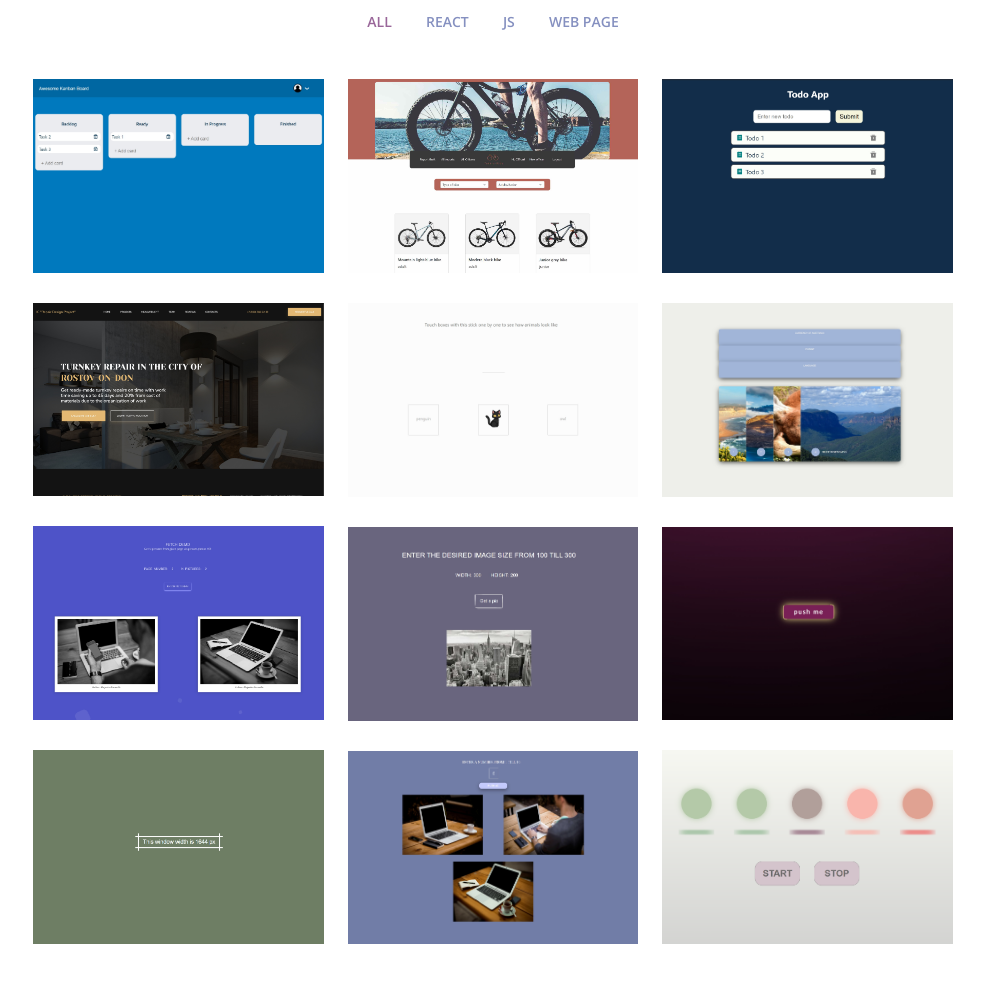
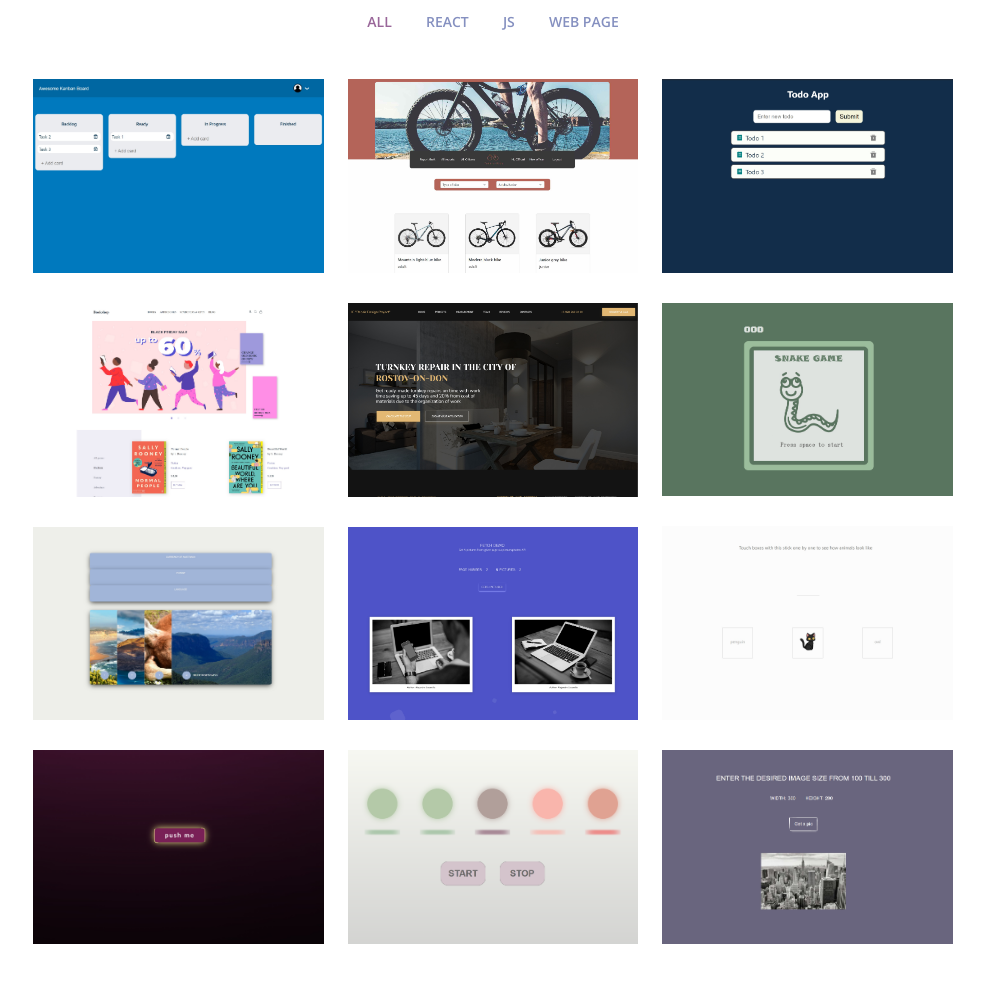
Before and after one commit to EvaOg/evaog.github.io, a plain HTML site: page index.html in a window 1280 px wide. Shown: the part 2867-3874 px from the top of the page, without its empty margins (297-1280 px from the left). Drawn offline with nearby package versions, Linux system fonts and the light colour scheme.

Commit message:
Edited portfolio section

```diff
--- a/assets/scss/_sections.scss
+++ b/assets/scss/_sections.scss
@@ -584,7 +584,7 @@ input:focus:invalid {
 }
 
 @media (max-width: 800px) {
-  .visibletill800 {
+  .unvisibletill800 {
     display: none;
   }
 }
--- a/index.html
+++ b/index.html
@@ -280,7 +280,7 @@
               <h3 class="resume-title">Professional Experience</h3>
               <div class="resume-item">
                 <h4>Organisation & Sales Manager</h4>
-                <h5>2019 - Present</h5>
+                <h5>2019 - 2023</h5>
                 <p><em>Talisman Reisen, Leipzig, Germany </em></p>
                 <ul>
                   <li>Development, implementation and support of the web platform
@@ -318,7 +318,7 @@
             <div class="cv-block">
               <div class="cv">
               <a
-                  href="https://drive.google.com/uc?export=download&id=1DtWXWeJUnI1S7JTXXzdFN2UYPIPPdmpa"
+                  href="https://drive.google.com/uc?export=download&id=1poYPHokARV-3euW5CpF8EI6YzmLRhsu5"
                   download
                   ><svg xmlns="http://www.w3.org/2000/svg" width="40" height="40" fill="#8590c0" class="bi bi-file-earmark-person" viewBox="0 0 16 16">
                     <path d="M11 8a3 3 0 1 1-6 0 3 3 0 0 1 6 0z"/>
@@ -327,7 +327,7 @@
               </div>
               <div class="cv">
                   <a
-                    href="https://drive.google.com/uc?export=download&id=10W5JDhSUoXMX8fZNrCyeZ5J_sHYOYS4k"
+                    href="https://drive.google.com/uc?export=download&id=1SHUYczwW06Ll-FLcm7dNDisyrPoFeKnY"
                     download
                     ><svg xmlns="http://www.w3.org/2000/svg" width="40" height="40" fill="#8590c0" class="bi bi-file-earmark-person-fill" viewBox="0 0 16 16">
                       <path d="M9.293 0H4a2 2 0 0 0-2 2v12a2 2 0 0 0 2 2h8a2 2 0 0 0 2-2V4.707A1 1 0 0 0 13.707 4L10 .293A1 1 0 0 0 9.293 0zM9.5 3.5v-2l3 3h-2a1 1 0 0 1-1-1zM11 8a3 3 0 1 1-6 0 3 3 0 0 1 6 0zm2 5.755V14a1 1 0 0 1-1 1H4a1 1 0 0 1-1-1v-.245S4 12 8 12s5 1.755 5 1.755z"/>
@@ -376,7 +376,7 @@
                 />
                 <div class="portfolio-links">
                   <a
-                    href="https://t3lzq6-3000.csb.app/"
+                    href="https://sl9zpz-3000.csb.app/"
                     target="_blank"
                     title="Kanban Board (React)"
                     ><i class="bx bx-link"> Kanban Board (React)</i
@@ -394,7 +394,7 @@
                 />
                 <div class="portfolio-links">
                   <a
-                    href="https://7tqhtv-3000.csb.app/"
+                    href="https://l52c6g-3000.csb.app/"
                     target="_blank"
                     title="Take-a-Ride (React)"
                     ><i class="bx bx-link"> Take-a-ride (React, axios)</i
@@ -413,10 +413,28 @@
                 />
                 <div class="portfolio-links">
                   <a
-                    href="https://ngcn2q-3000.csb.app/"
+                    href="https://cy4mdv-3000.csb.app/"
                     target="_blank"
                     title="Todo app (React)"
                     ><i class="bx bx-link"> Todo app (React)</i
+                  ></a>
+                </div>
+              </div>
+            </div>
+
+            <div class="col-lg-4 col-md-6 portfolio-item filter-web">
+              <div class="portfolio-wrap">
+                <img
+                  src="assets/img/portfolio/Bookshop.jpg"
+                  class="img-fluid"
+                  alt=""
+                />
+                <div class="portfolio-links">
+                  <a
+                    href="https://fq5yhm.csb.app/"
+                    target="_blank"
+                    title="Bookshop (html, css, js)"
+                    ><i class="bx bx-link"> Bookshop (html, css, js)</i
                   ></a>
                 </div>
               </div>
@@ -440,7 +458,25 @@
               </div>
             </div>
 
-            <div class="col-lg-4 col-md-6 portfolio-item js-css visibletill800">
+            <div class="col-lg-4 col-md-6 portfolio-item js-css unvisibletill800">
+              <div class="portfolio-wrap">
+                <img
+                  src="assets/img/portfolio/SnakeGame.jpg"
+                  class="img-fluid"
+                  alt=""
+                />
+                <div class="portfolio-links">
+                  <a
+                    href="https://qj358x.csb.app/"
+                    target="_blank"
+                    title="Snake Game (html, css, js)"
+                    ><i class="bx bx-link"> Snake Game (html, css, js)</i
+                  ></a>
+                </div>
+              </div>
+            </div>
+
+            <div class="col-lg-4 col-md-6 portfolio-item js-css unvisibletill800">
               <div class="portfolio-wrap">
                 <img
                   src="assets/img/portfolio/Drag&Drop.jpg"
@@ -494,24 +530,6 @@
               </div>
             </div>
 
-            <!-- <div class="col-lg-4 col-md-6 portfolio-item js-css">
-              <div class="portfolio-wrap">
-                <img
-                  src="assets/img/portfolio/Take-a-ride.jpg"
-                  class="img-fluid"
-                  alt=""
-                />
-                <div class="portfolio-links">
-                  <a
-                    href="https://7tqhtv-3000.csb.app/"
-                    target="_blank"
-                    title="Take-a-Ride (React)"
-                    ><i class="bx bx-link"> Take-a-ride (React)</i
-                  ></a>
-                </div>
-              </div>
-            </div> -->
-
             <div class="col-lg-4 col-md-6 portfolio-item js-css">
               <div class="portfolio-wrap">
                 <img
@@ -530,7 +548,7 @@
               </div>
             </div>
 
-            <div class="col-lg-4 col-md-6 portfolio-item js-css visibletill800">
+            <div class="col-lg-4 col-md-6 portfolio-item js-css unvisibletill800">
               <div class="portfolio-wrap">
                 <img
                   src="assets/img/portfolio/PushmeGame.jpg"
@@ -543,24 +561,6 @@
                     target="_blank"
                     title="Push me game (html, css, js)"
                     ><i class="bx bx-link"> Push me game (html, css, js)</i
-                  ></a>
-                </div>
-              </div>
-            </div>
-
-            <div class="col-lg-4 col-md-6 portfolio-item js-css">
-              <div class="portfolio-wrap">
-                <img
-                  src="assets/img/portfolio/WindowWidth.jpg"
-                  class="img-fluid"
-                  alt=""
-                />
-                <div class="portfolio-links">
-                  <a
-                    href="https://9qqztc.csb.app/"
-                    target="_blank"
-                    title="Window width (html, css, js)"
-                    ><i class="bx bx-link"> Window width (html, css, js)</i
                   ></a>
                 </div>
               </div>
@@ -584,23 +584,6 @@
               </div>
             </div>
 
-            <div class="col-lg-4 col-md-6 portfolio-item js-css">
-              <div class="portfolio-wrap">
-                <img
-                  src="assets/img/portfolio/LoadingcardsXHR.jpg"
-                  class="img-fluid"
-                  alt=""
-                />
-                <div class="portfolio-links">
-                  <a
-                    href="https://cmnm3q.csb.app/"
-                    target="_blank"
-                    title="Loading cards (html, css, js, xhr)"
-                    ><i class="bx bx-link"> Loading cards (html, css, js, xhr)</i
-                  ></a>
-                </div>
-              </div>
-            </div>
           </div>
         </div>
       </section>
```
Also changed, not shown: assets/css/style.css, assets/img/portfolio/Bookshop.jpg (added), assets/img/portfolio/LoadingcardsXHR.jpg (deleted), assets/img/portfolio/SnakeGame.jpg (added), assets/img/portfolio/WindowWidth.jpg (deleted).
